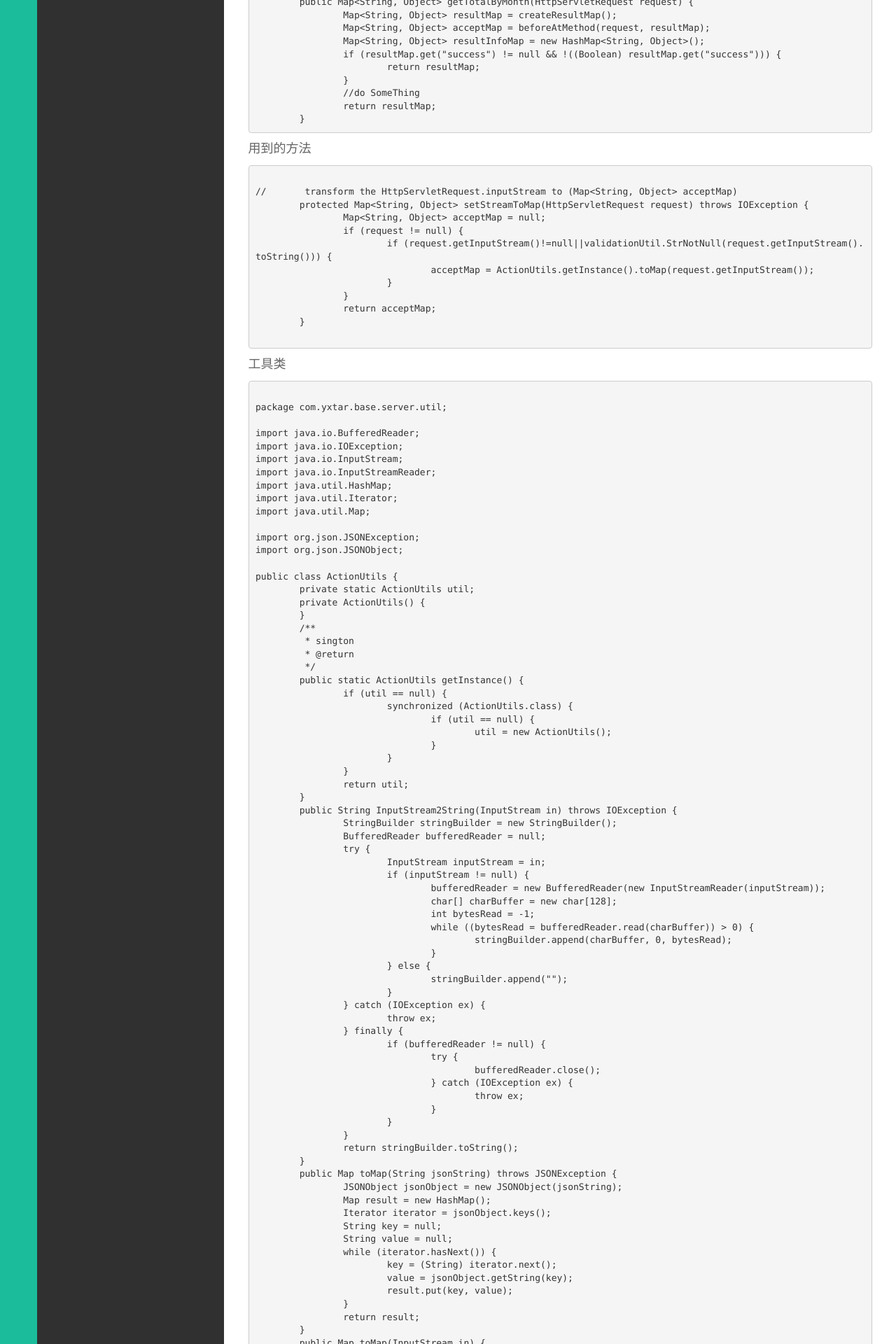
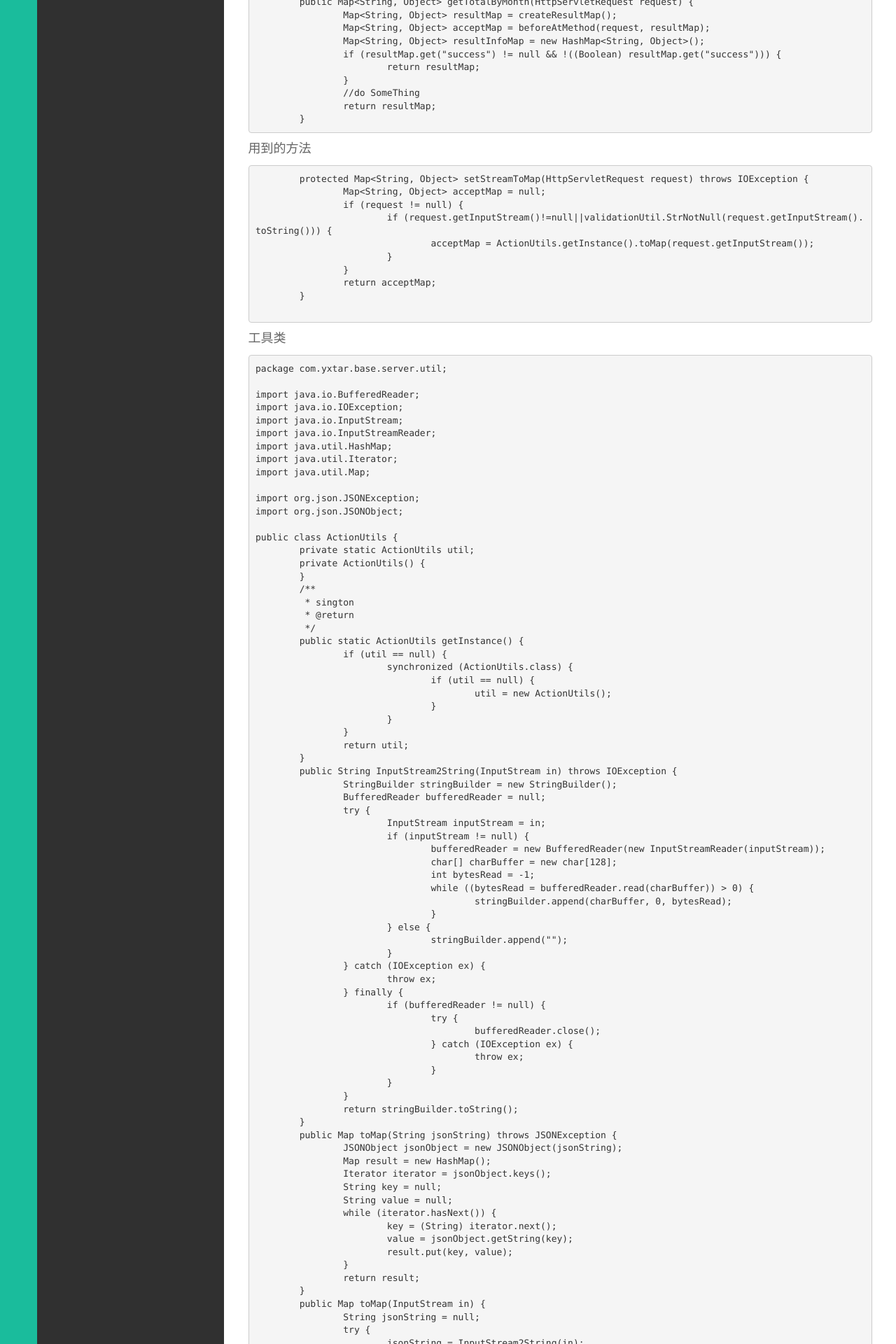
Before and after one commit to simplelist/simplelist.github.io, a Jekyll site: the page built from _posts/技术/2015-06-30-DeCrypt.md, in a window 1280 px wide. Shown: the part 767-2687 px from the top of the page at 70% size. Built offline with Jekyll 4.4.1, drawn with Linux system fonts in a browser that asks for light colours; nearby versions of some CDN libraries; library files that are not in the unit come from our copies.

Commit message:
git 的markDOwn不好用

````diff
--- a/_posts/技术/2015-06-30-DeCrypt.md
+++ b/_posts/技术/2015-06-30-DeCrypt.md
@@ -54,8 +54,6 @@ protected  Map<String, Object> beforeAtMethod(HttpServletRequest request, Map<St
 
 用到的方法
 ```
-
-//	 transform the HttpServletRequest.inputStream to (Map<String, Object> acceptMap)
 	protected Map<String, Object> setStreamToMap(HttpServletRequest request) throws IOException {
 		Map<String, Object> acceptMap = null;
 		if (request != null) {
@@ -71,7 +69,6 @@ protected  Map<String, Object> beforeAtMethod(HttpServletRequest request, Map<St
 工具类
 
 ```
-
 package com.yxtar.base.server.util;
 
 import java.io.BufferedReader;
````
